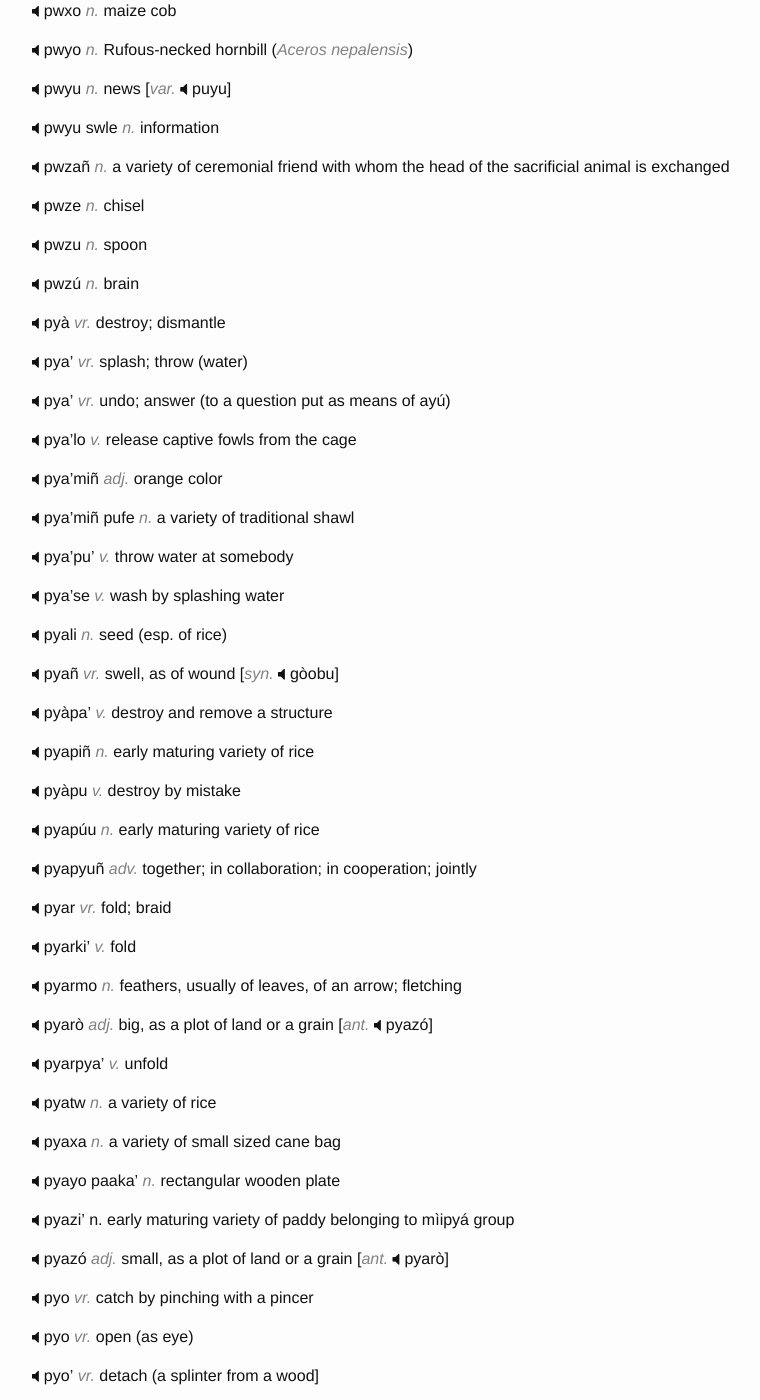
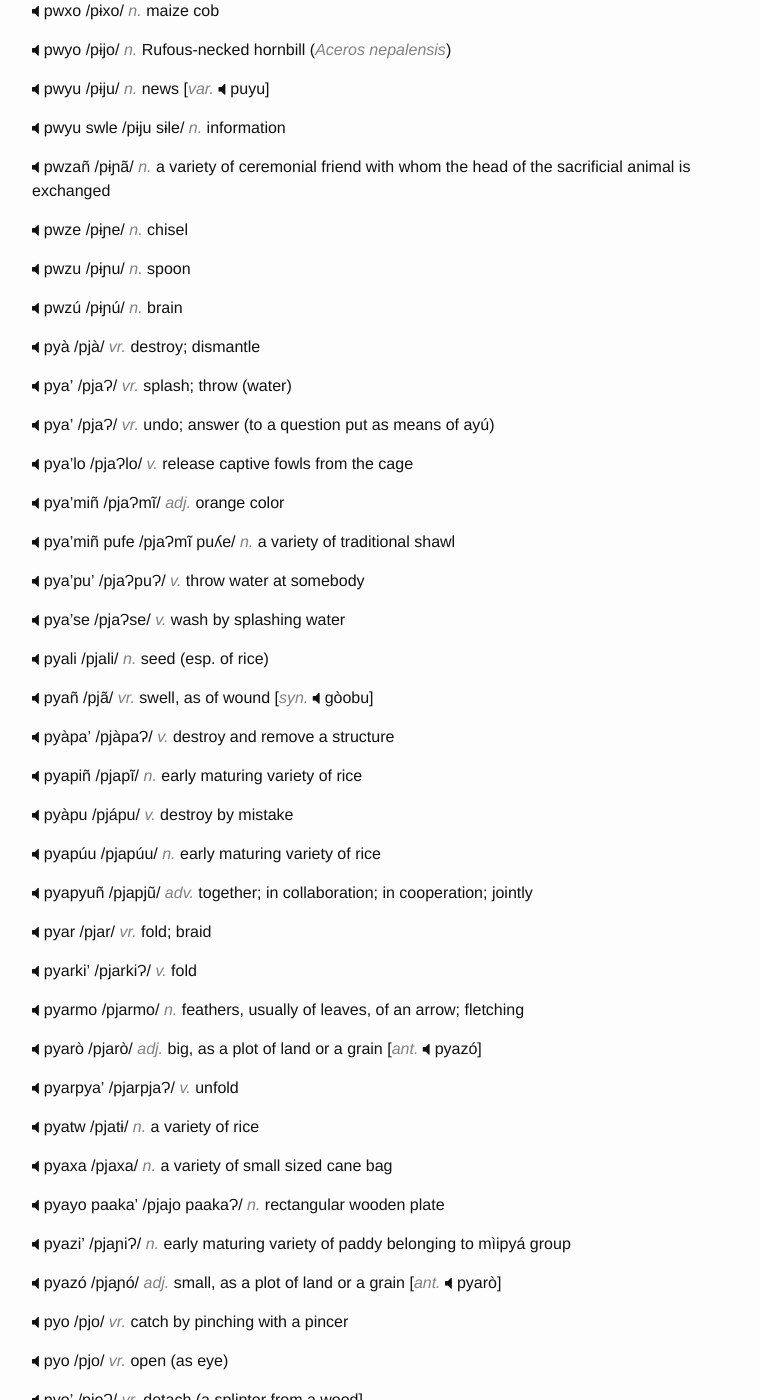
Before and after one commit to hacksparrow/language.apatani.org, a Jekyll site: the page built from dictionary/p.md, in a window 1280 px wide and 1400 px high, scrolled down 16309 px. Shown: the whole window, without its empty margins (238-998 px from the left). Built offline with Jekyll 4.4.1, drawn with Linux system fonts in a browser that asks for light colours; nearby versions of some CDN libraries; comment, search, counter and statistics services are not loaded; some of the changed text lies outside the part shown.

Commit message:
Update p.md

```diff
--- a/dictionary/p.md
+++ b/dictionary/p.md
@@ -1167,191 +1167,191 @@ __pwro__	/pɨro/ _n._	basket of splitted bamboo used for storage
 __pwrw__	/pɨrɨ/ _n._	wooden boundary of a hearth
 
 
-__pwrẃ__	// _n._	stinging nettle
+__pwrẃ__	/pɨrɨ́/ _n._	stinging nettle
 
 
-__pwsa__	// _n._	pine
+__pwsa__	/pɨsa/ _n._	pine
 
 
-__pwsa leñda__	// _n._	a variety of highly decorated and colourful skirt for young girls
+__pwsa leñda__	/pɨsa lẽda/ _n._	a variety of highly decorated and colourful skirt for young girls
 
 
-__pwsa saamañ__	//_n._	pine needle
+__pwsa saamañ__	/pɨsa saamã/_n._	pine needle
 
 
-__pwsa saaxu__	_n._	pine cone
+__pwsa saaxu__	/pɨsa saaxu/ _n._	pine cone
 
 
-__pwse__	_n._	a variety of bird; Dollarbird (_Eurystomus orientalis_)
+__pwse__	/pɨse/ _n._	a variety of bird; Dollarbird (_Eurystomus orientalis_)
 
 
-__pwta__	_n._	bird
+__pwta__	/pɨta/ _n._	bird
 
 
-__pwta atúu__	_n._	chicks of birds
+__pwta atúu__	/pɨta atúu/ _n._	chicks of birds
 
 
-__pwta sih'__	_n._	puddle or pond where birds gather to drink water
+__pwta sih'__	/pɨta sihɁ/ _n._	puddle or pond where birds gather to drink water
 
 
-__pwta'__	_n._	a variety of tree; wild pear (_Pyrus pashia_)
+__pwta'__	/pɨtaɁ/ _n._	a variety of tree; wild pear (_Pyrus pashia_)
 
 
-__pwta' ahì__	_n._	wild pear
+__pwta' ahì__	/pɨtaɁ ahì/ _n._	wild pear
 
 
-__pwta' appú__	_n._	flower of wild pear tree
+__pwta' appú__	/pɨtaɁ appú/ _n._	flower of wild pear tree
 
 
-__pwte' paji__	_n._	motor cycle
+__pwte' paji__	/pɨteɁ paɟi/ _n._	motor cycle
 
 
-__pwtì__	_adj._	near	[_syn._	kucì]
+__pwtì__	/pɨti/ _adj._	near	[_syn._	kucì]
 
 
-__pwtiñ__	_n._	an open space
+__pwtiñ__	/pɨtĩ/ _n._	an open space
 
 
-__pwtiñ qwwla__	_n._	owl	[_syn._	tapi' qwwla; qwwla]
+__pwtiñ qwwla__	/pɨtĩ ŋɨɨla/ _n._	owl	[_syn._	tapi' qwwla; qwwla]
 
 
-__pww__	_vr._	collect with palms
+__pww__	/pɨɨ/ _vr._	collect with palms
 
 
-__pwwlw'__	_v._	replenish (esp. liquor)
+__pwwlw'__	/pɨɨlɨɁ/ _v._	replenish (esp. liquor)
 
 
-__pwxo__	_n._	maize cob
+__pwxo__	/pɨxo/ _n._	maize cob
 
 
-__pwyo__	_n._	Rufous-necked hornbill (_Aceros nepalensis_)
+__pwyo__	/pɨjo/ _n._	Rufous-necked hornbill (_Aceros nepalensis_)
 
 
-__pwyu__	_n._	news	[_var._	puyu]
+__pwyu__	/pɨju/ _n._	news	[_var._	puyu]
 
 
-__pwyu swle__	_n._	information
+__pwyu swle__	/pɨju sɨle/ _n._	information
 
 
-__pwzañ__	_n._	a variety of ceremonial friend with whom the head of the sacrificial animal is exchanged
+__pwzañ__	/pɨɲã/ _n._	a variety of ceremonial friend with whom the head of the sacrificial animal is exchanged
 
 
-__pwze__	_n._	chisel
+__pwze__	/pɨɲe/ _n._	chisel
 
 
-__pwzu__	_n._	spoon
+__pwzu__	/pɨɲu/ _n._	spoon
 
 
-__pwzú__	_n._	brain
+__pwzú__	/pɨɲú/ _n._	brain
 
 
-__pyà__	_vr._	destroy; dismantle
+__pyà__	/pjà/ _vr._	destroy; dismantle
 
 
-__pya'__	_vr._	splash; throw (water)
+__pya'__	/pjaɁ/ _vr._	splash; throw (water)
 
 
-__pya'__	_vr._	undo; answer (to a question put as means of ayú)
+__pya'__	/pjaɁ/ _vr._	undo; answer (to a question put as means of ayú)
 
 
-__pya'lo__	_v._	release captive fowls from the cage
+__pya'lo__	/pjaɁlo/ _v._	release captive fowls from the cage
 
 
-__pya'miñ__	_adj._	orange color
+__pya'miñ__	/pjaɁmĩ/ _adj._	orange color
 
 
-__pya'miñ pufe__	_n._	a variety of traditional shawl
+__pya'miñ pufe__	/pjaɁmĩ puʎe/ _n._	a variety of traditional shawl
 
 
-__pya'pu'__	_v._	throw water at somebody
+__pya'pu'__	/pjaɁpuɁ/ _v._	throw water at somebody
 
 
-__pya'se__	_v._	wash by splashing water
+__pya'se__	/pjaɁse/ _v._	wash by splashing water
 
 
-__pyali__	_n._	seed (esp. of rice)
+__pyali__	/pjali/ _n._	seed (esp. of rice)
 
 
-__pyañ__	_vr._	swell, as of wound	[_syn._	gòobu]
+__pyañ__	/pjã/ _vr._	swell, as of wound	[_syn._	gòobu]
 
 
-__pyàpa'__	_v._	destroy and remove a structure
+__pyàpa'__	/pjàpaɁ/ _v._	destroy and remove a structure
 
 
-__pyapiñ__	_n._	early maturing variety of rice
+__pyapiñ__	/pjapĩ/ _n._	early maturing variety of rice
 
 
-__pyàpu__	_v._	destroy by mistake
+__pyàpu__	/pjápu/ _v._	destroy by mistake
 
 
-__pyapúu__	_n._	early maturing variety of rice
+__pyapúu__	/pjapúu/ _n._	early maturing variety of rice
 
 
-__pyapyuñ__	_adv._	together; in collaboration; in cooperation; jointly
+__pyapyuñ__	/pjapjũ/ _adv._	together; in collaboration; in cooperation; jointly
 
 
-__pyar__	_vr._	fold; braid
+__pyar__	/pjar/ _vr._	fold; braid
 
 
-__pyarki'__	_v._	fold
+__pyarki'__	/pjarkiɁ/ _v._	fold
 
 
-__pyarmo__	_n._	feathers, usually of leaves, of an arrow; fletching
+__pyarmo__	/pjarmo/ _n._	feathers, usually of leaves, of an arrow; fletching
 
 
-__pyarò__	_adj._	big, as a plot of land or a grain	[_ant._	pyazó]
+__pyarò__	/pjarò/ _adj._	big, as a plot of land or a grain	[_ant._	pyazó]
 
 
-__pyarpya'__	_v._	unfold
+__pyarpya'__	/pjarpjaɁ/ _v._	unfold
 
 
-__pyatw__	_n._	a variety of rice
+__pyatw__	/pjatɨ/ _n._	a variety of rice
 
 
-__pyaxa__	_n._	a variety of small sized cane bag
+__pyaxa__	/pjaxa/ _n._	a variety of small sized cane bag
 
 
-__pyayo paaka'__	_n._	rectangular wooden plate
+__pyayo paaka'__	/pjajo paakaɁ/ _n._	rectangular wooden plate
 
 
-__pyazi'__	n.	early maturing variety of paddy belonging to mìipyá group
+__pyazi'__	/pjaɲiɁ/ _n._	early maturing variety of paddy belonging to mìipyá group
 
 
-__pyazó__	_adj._	small, as a plot of land or a grain	[_ant._ 	pyarò]
+__pyazó__	/pjaɲó/ _adj._	small, as a plot of land or a grain	[_ant._ 	pyarò]
 
 
-__pyo__	_vr._	catch by pinching with a pincer
+__pyo__	/pjo/ _vr._	catch by pinching with a pincer
 
 
-__pyo__	_vr._	open (as eye)
+__pyo__	/pjo/ _vr._	open (as eye)
 
 
 
-__pyo'__	_vr._	detach (a splinter from a wood]
+__pyo'__	/pjoɁ/ _vr._	detach (a splinter from a wood]
 
 
-__pyo'ce__	_v._	detach something to divide into two
+__pyo'ce__	/pjoɁce/ _v._	detach something to divide into two
 
 
-__pyo'lo__	_adj._	prominent; illustrious; distinguished; notable
+__pyo'lo__	/pjoɁlo/ _adj._	prominent; illustrious; distinguished; notable
 
 
-__pyo'su__	_v._	brush one's teeth
+__pyo'su__	/pjoɁsu/ _v._	brush one's teeth
 
 
-__pyo'xo'__	_v._	have a different opinion
+__pyo'xo'__	/pjoɁxoɁ/ _v._	have a different opinion
 
 
-__pyoko'__	_v._	open, of eye
+__pyoko'__	/pjokoɁ/ _v._	open, of eye
 
 
-__pyu__	_vr._	move to and fro (esp. a post)
+__pyu__	/pju/ _vr._	move to and fro (esp. a post)
 
 
-__pyú__	_vr._	beguile; entice; lure
+__pyú__	/pjú/ _vr._	beguile; entice; lure
 
 
-__pyu'__	_vr._	sell
+__pyu'__	/pjuɁ/ _vr._	sell
 
 
-__pyu'nw__	_n._	seller
+__pyu'nw__	/pjuɁnɨ/ _n._	seller
```
